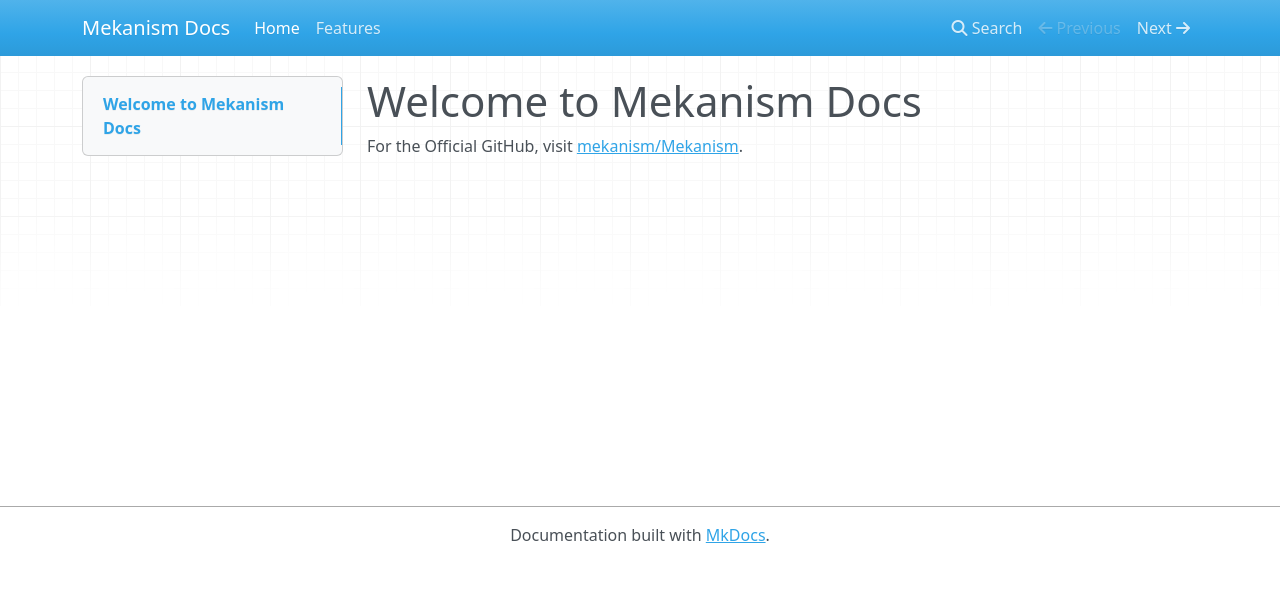
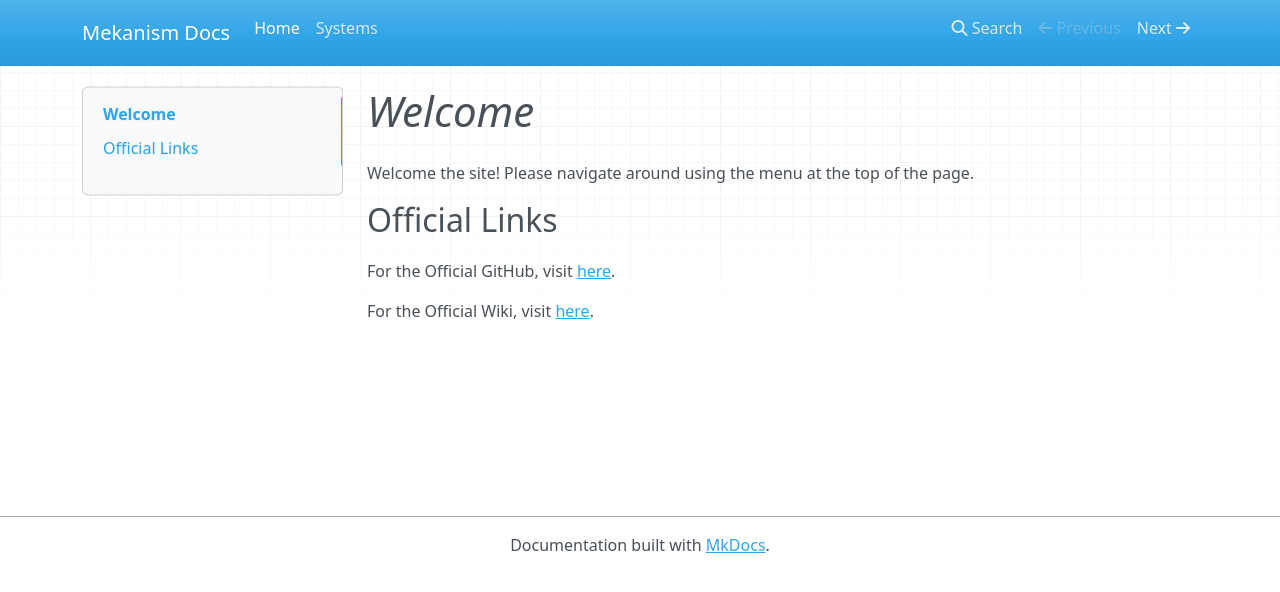
Before and after one commit to bukowski912/MekanismDocs, an MkDocs documentation site: the page built from docs/index.md, in a window 1280 px wide. Shown: the top 592 px of the page. Built offline with MkDocs 1.6.1, drawn with Linux system fonts in a browser that asks for light colours; nearby versions of some CDN libraries.

Commit message:
Introduce heat system

```diff
--- a/docs/index.md
+++ b/docs/index.md
@@ -1,3 +1,8 @@
-# Welcome to Mekanism Docs
+# Welcome
 
-For the Official GitHub, visit [mekanism/Mekanism](https://github.com/mekanism/Mekanism).
+Welcome the site! Please navigate around using the menu at the top of the page.
+
+## Official Links
+For the Official GitHub, visit [here](https://github.com/mekanism/Mekanism).
+
+For the Official Wiki, visit [here](https://wiki.aidancbrady.com/wiki/Main_Page).
--- /dev/null
+++ b/docs/stylesheets/extra.css
@@ -0,0 +1,4 @@
+h1, h2, li { margin-bottom: 0.6em; }
+h1 { font-style: oblique; }
+h2 { font-weight: 400; }
+h3 { font-size: 1.5em; }
--- a/mkdocs.yml
+++ b/mkdocs.yml
@@ -1,6 +1,10 @@
 site_name: Mekanism Docs
 nav:
   - Home: index.md
-  - Features: features.md
+  - Systems: systems.md
 not_in_nav: |
-  /features
+  /systems
+extra_css:
+  - stylesheets/extra.css
+markdown_extensions:
+  - smarty
```
Also changed, not shown: docs/features.md (deleted, +0 -1 lines), docs/systems.md (added, +3 -0 lines), docs/systems/heat-system.md (added, +177 -0 lines).
